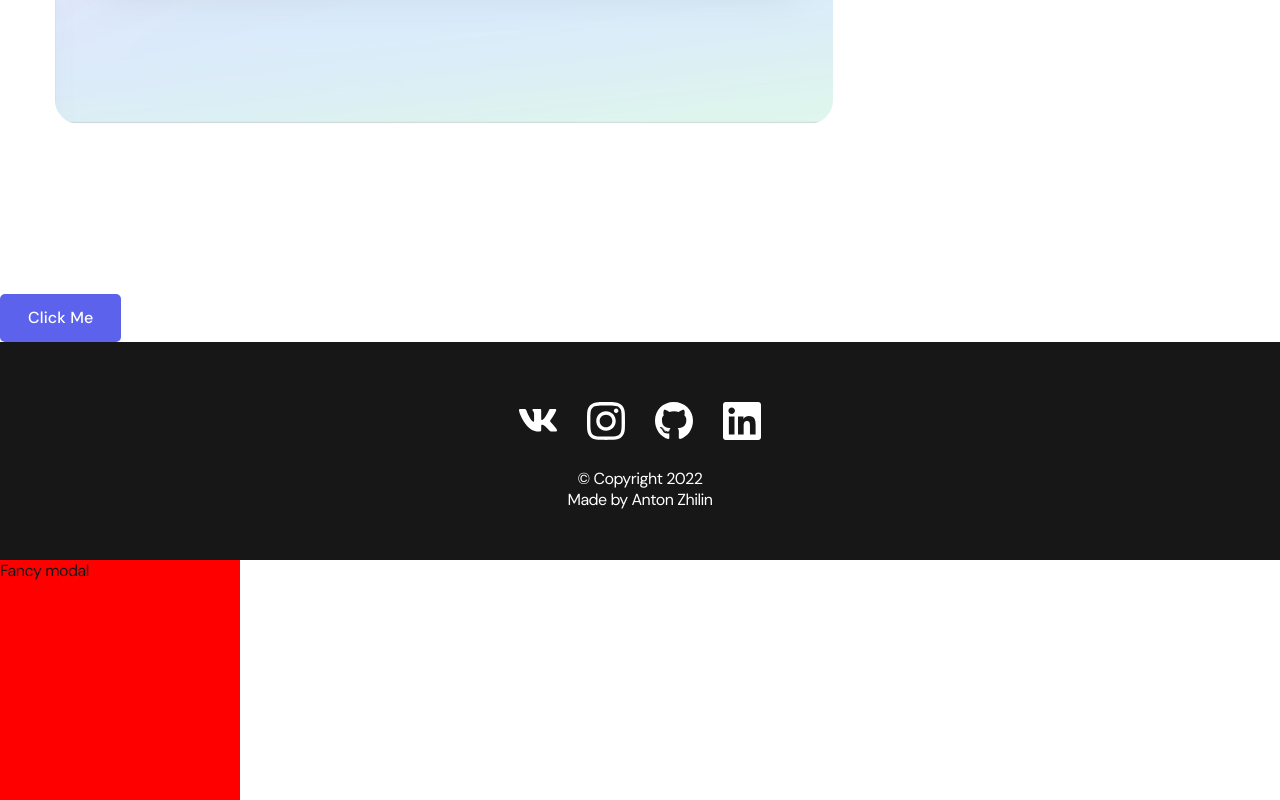
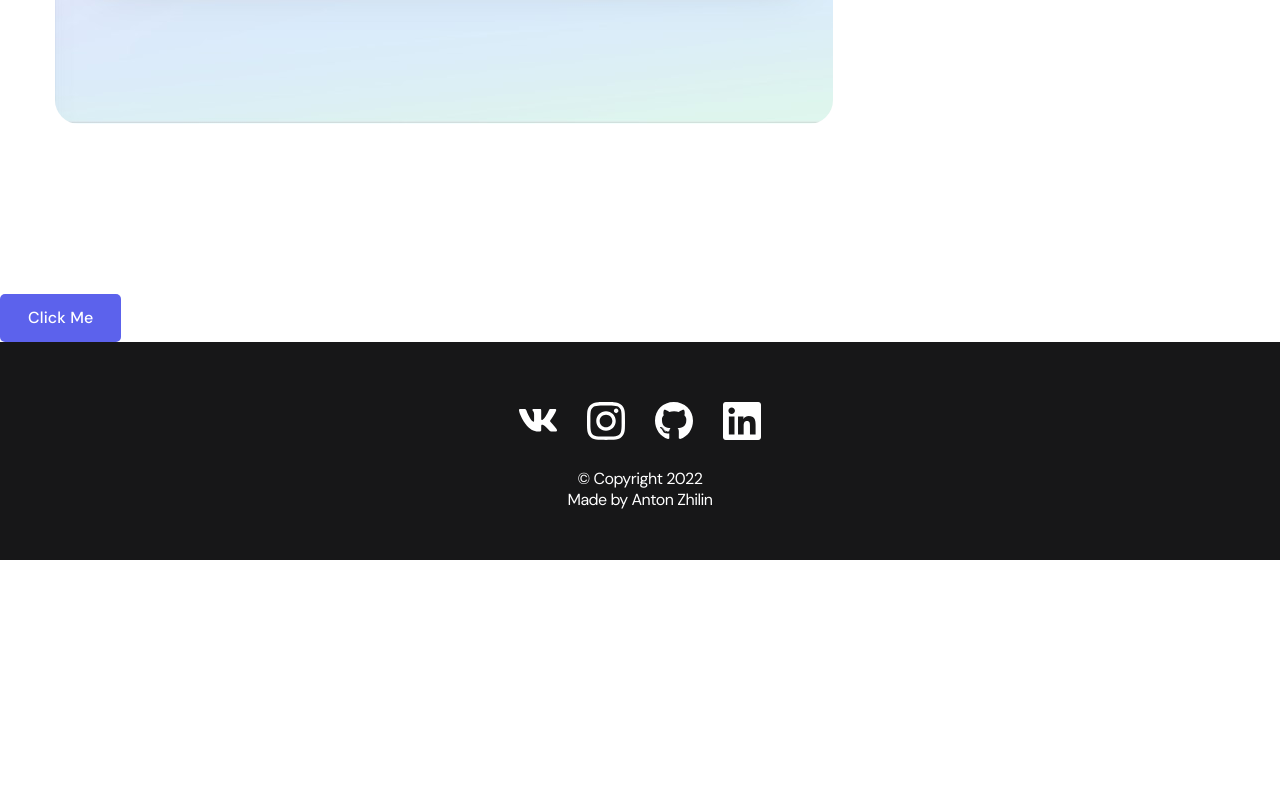
Before and after one commit to ministrov/my-portfolio-react, a React (Create React App) app: page / in a window 1280 px wide. Shown: the part 1909-2709 px from the top of the page. After the commit the page ends 2469 px from the top, so only its background shows below. Built offline with nearby package versions, Linux system fonts and the light colour scheme.

Commit message:
fix: change click event login in button component

```diff
--- a/src/App.js
+++ b/src/App.js
@@ -30,10 +30,10 @@ const App = () => {
           <Route path="/about" element={<About />} />
         </Routes>
       </Router>
-      <Button />
+      <Button onClick={() => setIsOpen(true)} />
       <Footer />
 
-      <Modal open={isOpen} onClose={() => setIsOpen(false)}>
+      <Modal open={isOpen}>
         Fancy modal
       </Modal>
     </>
--- a/src/components/button/Button.js
+++ b/src/components/button/Button.js
@@ -1,12 +1,13 @@
 import './style.css';
 
-const Button = ({ href }) => {
+const Button = ({ href, onClick }) => {
+
   return (
     <>
       {href ? (
         <a href="#!" className="btn">Download CV</a>
       ) : (
-        <button type='button' className="btn" onClick={(e) => console.log(e.target)}>
+          <button type='button' className="btn" onClick={onClick}>
         Click Me
         </button>
       )}
--- a/src/components/modal/Modal.js
+++ b/src/components/modal/Modal.js
@@ -1,7 +1,8 @@
 // import { createPortal } from "react-dom";
 import './style.css';
 
-const Modal = ({ children }) => {
+const Modal = ({ open, children }) => {
+  if (!open) return null;
 
   return (
     <div className="modal">
```
